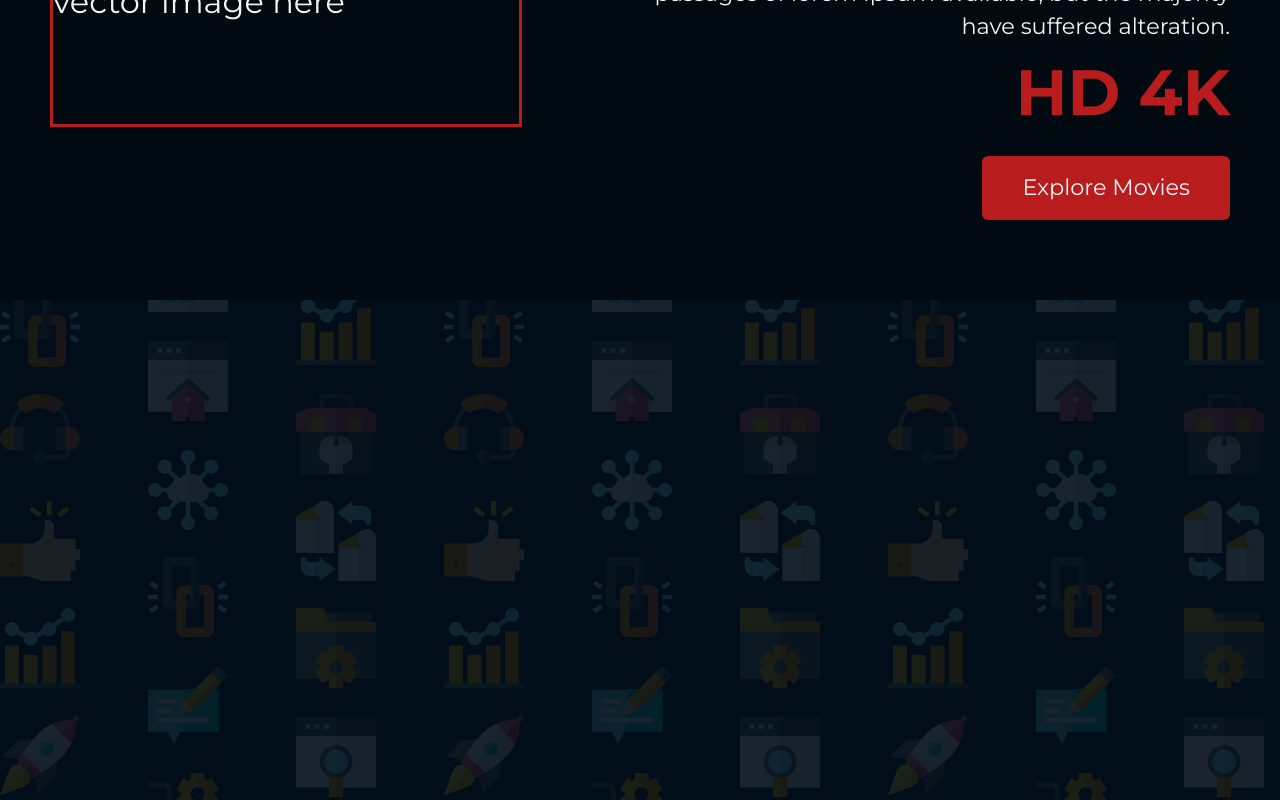
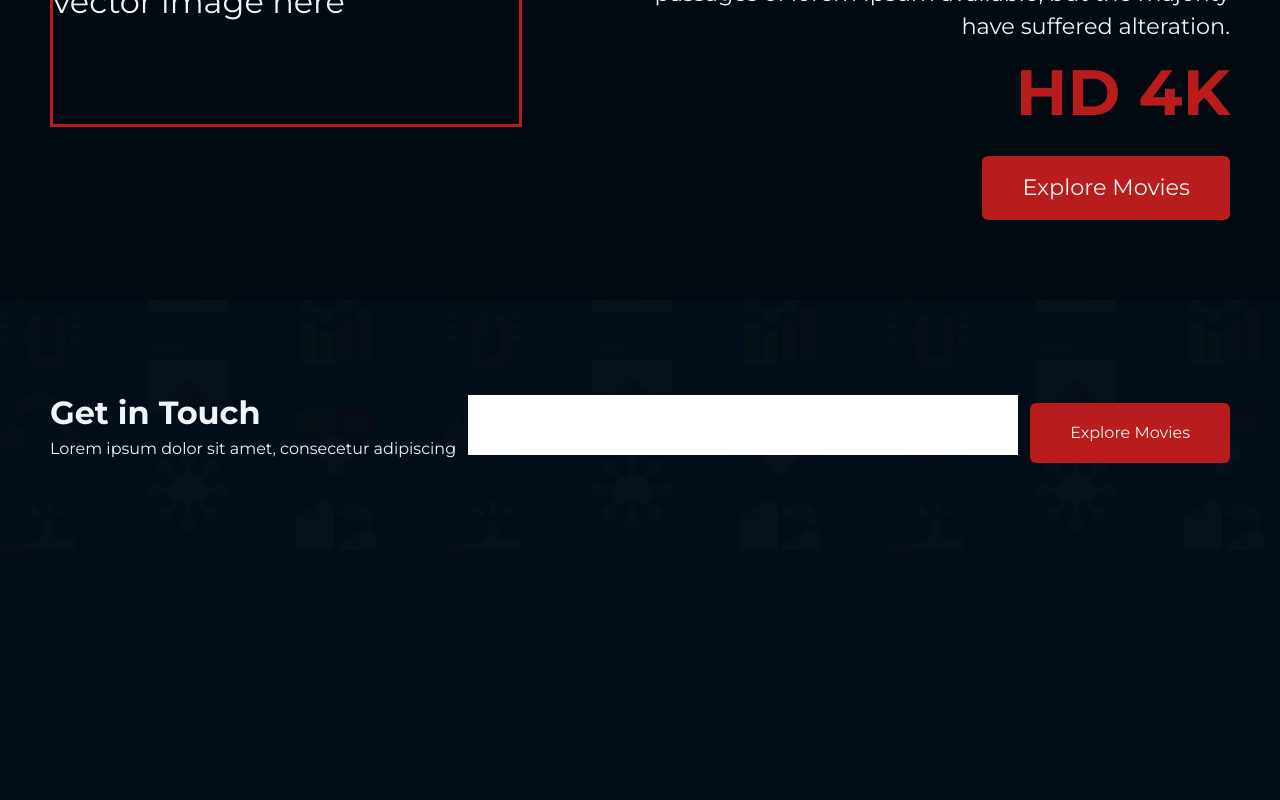
Before and after one commit to khalteck/lorenzotv, a React (Create React App) app: page / in a window 1280 px wide. Shown: the part 2104-2904 px from the top of the page. After the commit the page ends 2654 px from the top, so only its background shows below. Built offline with nearby package versions, Linux system fonts and the light colour scheme.

Commit message:
in progress

```diff
--- a/public/output.css
+++ b/public/output.css
@@ -677,6 +677,28 @@ video {
   height: 300px;
 }
 
+.h-full {
+  height: 100%;
+}
+
+.h-\[70px\] {
+  height: 70px;
+}
+
+.h-\[60px\] {
+  height: 60px;
+}
+
+.h-\[fit-content\] {
+  height: -webkit-fit-content;
+  height: -moz-fit-content;
+  height: fit-content;
+}
+
+.h-\[400px\] {
+  height: 400px;
+}
+
 .min-h-screen {
   min-height: 100vh;
 }
@@ -713,6 +735,22 @@ video {
 
 .w-1\/5 {
   width: 20%;
+}
+
+.w-\[400px\] {
+  width: 400px;
+}
+
+.w-\[500px\] {
+  width: 500px;
+}
+
+.w-\[600px\] {
+  width: 600px;
+}
+
+.w-\[550px\] {
+  width: 550px;
 }
 
 .translate-x-\[-50\%\] {
@@ -824,6 +862,15 @@ video {
 
 .bg-\[\#020d18\]\/80 {
   background-color: rgb(2 13 24 / 0.8);
+}
+
+.bg-\[\#020d18\]\/60 {
+  background-color: rgb(2 13 24 / 0.6);
+}
+
+.bg-blue-500 {
+  --tw-bg-opacity: 1;
+  background-color: rgb(59 130 246 / var(--tw-bg-opacity));
 }
 
 .bg-\[url\(\'\.\/images\/lorenzo-bg-image\.png\'\)\] {
--- a/src/Main.js
+++ b/src/Main.js
@@ -24,6 +24,7 @@ const Main = () => {
             <h1 className="text-[1.5rem] text-red-600 font-[700]">
               LORENZO TV
             </h1>
+
             <p className="text-[3.5rem] font-[700]">
               Unlimited <span className="text-red-600">Movies</span>,<br />
               TV Series, Animes, & lots more.
@@ -104,7 +105,18 @@ const Main = () => {
           </div>
         </div>
       </section>
-      <section className="w-full h-[500px] bg-[#020d18]/80 bg-home px-[50px] py-[80px] text-[2rem]"></section>
+      <section className="w-full h-[250px] bg-[#020d18] bg-home text-[2rem]">
+        <div className="overlay w-full h-full bg-[#020d18]/80 px-[50px] py-[80px] flex items-center justify-between text-[1rem]">
+          <div>
+            <h2 className="text-[2rem] font-bold">Get in Touch</h2>
+            <p>Lorem ipsum dolor sit amet, consecetur adipiscing</p>
+          </div>
+          <input className="w-[550px] h-[60px]" />
+          <button className="px-[40px] py-[15px] h-[60px] mt-4 rounded-md bg-[#b91c1c] hover:translate-y-[6px] transition-all duration-300">
+            Explore Movies
+          </button>
+        </div>
+      </section>
     </main>
   );
 };
--- a/src/output.css
+++ b/src/output.css
@@ -677,6 +677,28 @@ video {
   height: 300px;
 }
 
+.h-full {
+  height: 100%;
+}
+
+.h-\[70px\] {
+  height: 70px;
+}
+
+.h-\[60px\] {
+  height: 60px;
+}
+
+.h-\[fit-content\] {
+  height: -webkit-fit-content;
+  height: -moz-fit-content;
+  height: fit-content;
+}
+
+.h-\[400px\] {
+  height: 400px;
+}
+
 .min-h-screen {
   min-height: 100vh;
 }
@@ -713,6 +735,22 @@ video {
 
 .w-1\/5 {
   width: 20%;
+}
+
+.w-\[400px\] {
+  width: 400px;
+}
+
+.w-\[500px\] {
+  width: 500px;
+}
+
+.w-\[600px\] {
+  width: 600px;
+}
+
+.w-\[550px\] {
+  width: 550px;
 }
 
 .translate-x-\[-50\%\] {
@@ -824,6 +862,15 @@ video {
 
 .bg-\[\#020d18\]\/80 {
   background-color: rgb(2 13 24 / 0.8);
+}
+
+.bg-\[\#020d18\]\/60 {
+  background-color: rgb(2 13 24 / 0.6);
+}
+
+.bg-blue-500 {
+  --tw-bg-opacity: 1;
+  background-color: rgb(59 130 246 / var(--tw-bg-opacity));
 }
 
 .bg-\[url\(\'\.\/images\/lorenzo-bg-image\.png\'\)\] {
```
